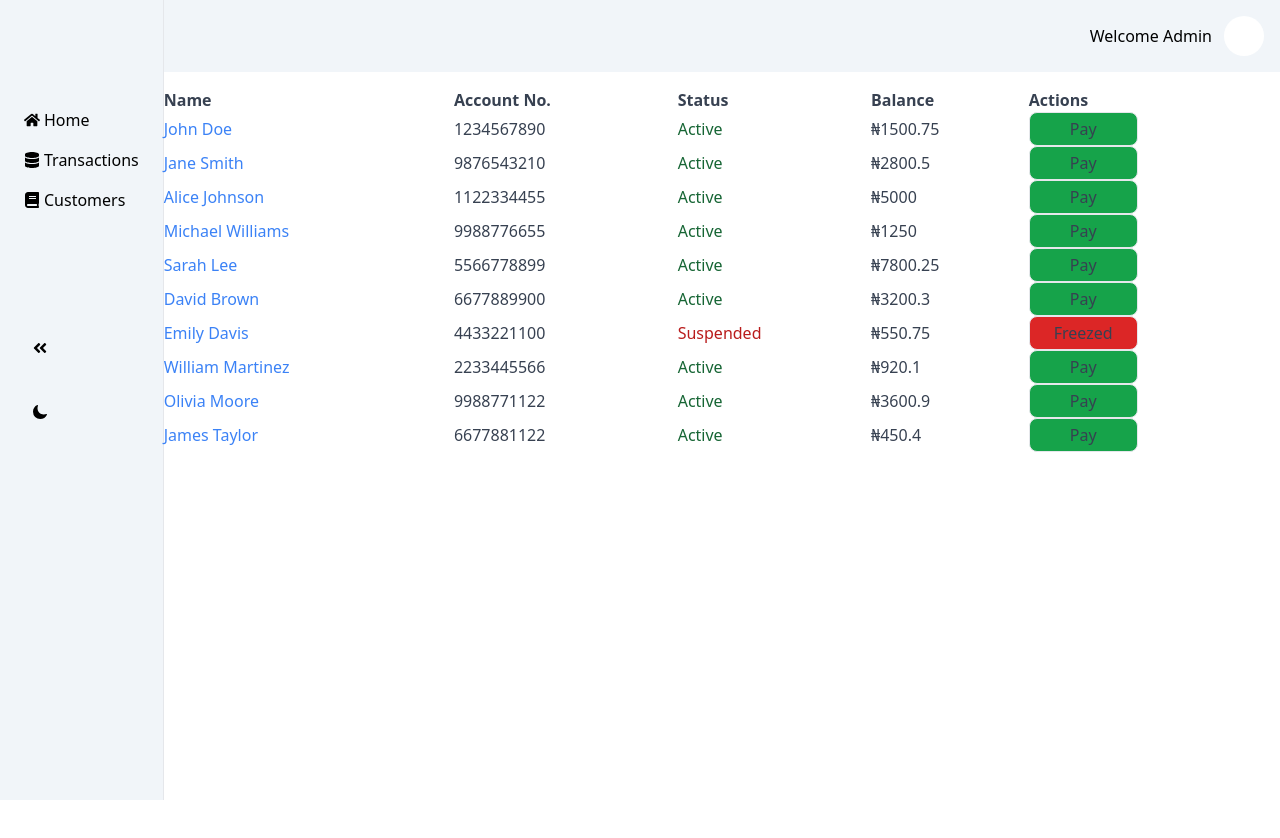
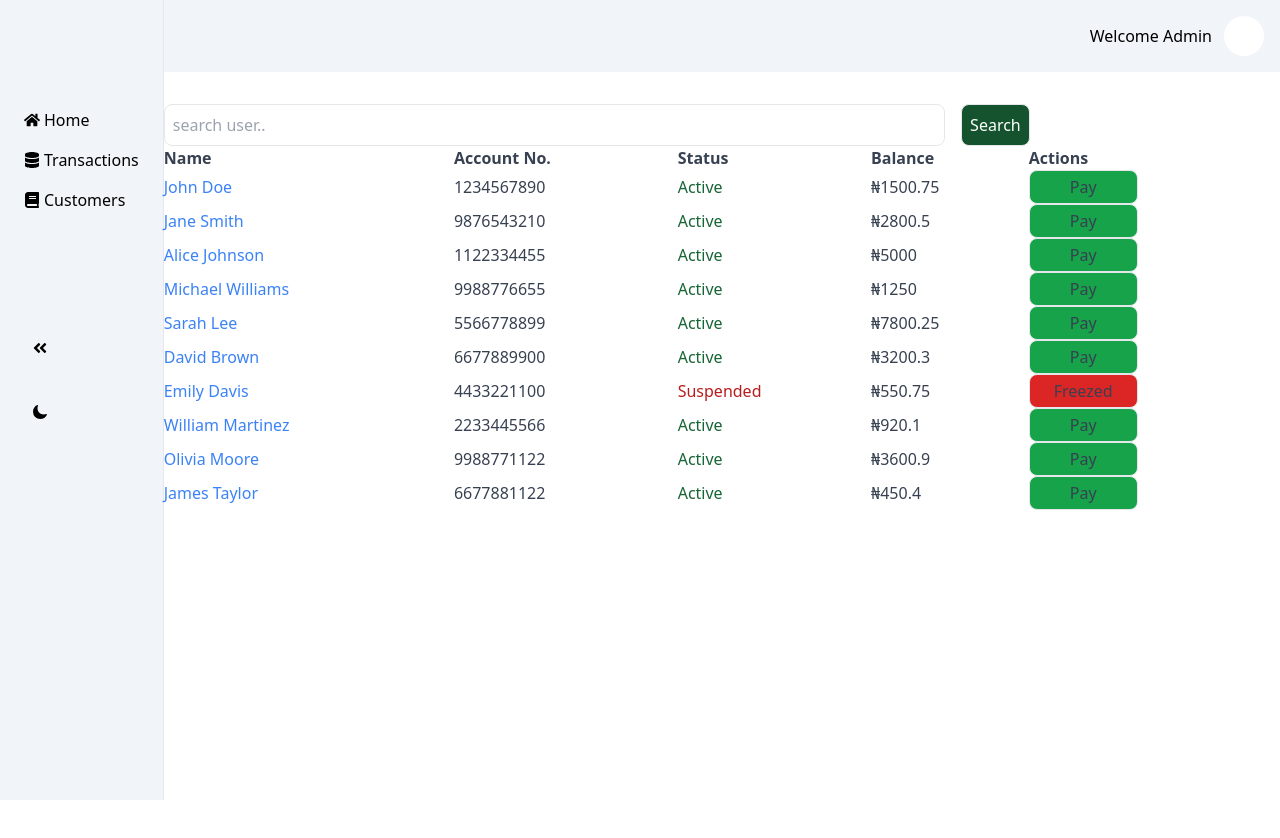
Before and after one commit to RidwanAdebosin/banking-dashboard, a React (Vite) app: page /customers in a window 1280 px wide. Shown: the top 838 px of the page. Built offline with nearby package versions, Linux system fonts and the light colour scheme.

Commit message:
feat: Context hook

```diff
--- a/src/Context/FilterContext.tsx
+++ b/src/Context/FilterContext.tsx
@@ -1,4 +1,4 @@
-import { createContext, useState } from "react";
+import { createContext, useContext, useState } from "react";
 import { usersData } from "../utils/data";
 
 //Creating a filter context custom provider
@@ -35,4 +35,9 @@ const FilterProvider = ({ children }) => {
   );
 };
 
-export { FilterContext, FilterProvider };
+const useFilter = () => {
+  const context = useContext(FilterContext);
+  return context;
+};
+
+export { useFilter, FilterProvider };
--- a/src/Pages/AdminDashBoard.tsx
+++ b/src/Pages/AdminDashBoard.tsx
@@ -4,12 +4,10 @@ import { FilterProvider } from "../Context/FilterContext";
 
 const AdminDashBoard = () => {
   return (
-    <FilterProvider>
-      <section className="py-8 px-4 lg:px-8 grid grid-cols-1 gap-4">
-        <BankSummary />
-        <Users />
-      </section>
-    </FilterProvider>
+    <section className="py-8 px-4 lg:px-8 grid grid-cols-1 gap-4">
+      <BankSummary />
+      <Users />
+    </section>
   );
 };
 
--- a/src/Pages/CustomersPage.tsx
+++ b/src/Pages/CustomersPage.tsx
@@ -1,17 +1,33 @@
 import { Link } from "react-router-dom";
 import { UserDataType } from "../utils/data";
 import { useContext } from "react";
-import { UsersContext } from "../Context/UsersContext";
+// import { UsersContext } from "../Context/UsersContext";
+import { Button } from "../utils/Button";
+import { useFilter, FilterProvider } from "../Context/FilterContext";
 
 const CustomersPage = () => {
-  // const usersData = useLoaderData() as UserDataType[];
-  // const handleTransfer = () => {
-  // };
-
-  const usersData = useContext(UsersContext);
+  // const usersData = useContext(UsersContext);
+  const { onSearchUser, onFilteredUser } = useFilter();
 
   return (
+    <FilterProvider>
       <section className="relative flex flex-col h-screen w-full text-gray-700 bg-white dark:bg-blue-950 dark:text-white rounded-lg bg-clip-border py-4">
+        <form
+          onSubmit={(e) => e.preventDefault()}
+          action="search"
+          className=" mt-4 "
+        >
+          <label htmlFor="search">
+            <input
+              type="text"
+              id="search"
+              className="w-[70%] border rounded-lg p-2 mr-4"
+              placeholder="search user.."
+              onChange={onSearchUser}
+            />
+          </label>
+          <Button onClick={() => onSearchUser()}>Search</Button>
+        </form>
         <table className="w-full text-left table-auto min-w-max">
           <thead>
             <tr>
@@ -23,7 +39,7 @@ const CustomersPage = () => {
             </tr>
           </thead>
           <tbody>
-          {usersData.map((user: UserDataType) => (
+            {onFilteredUser.map((user: UserDataType) => (
               <tr
                 key={user?.accountNumber}
                 className="hover:bg-slate-50 dark:hover:bg-slate-900"
@@ -66,6 +82,7 @@ const CustomersPage = () => {
           </tbody>
         </table>
       </section>
+    </FilterProvider>
   );
 };
 
--- a/src/Router/Layout.tsx
+++ b/src/Router/Layout.tsx
@@ -1,9 +1,11 @@
 import { Outlet } from "react-router-dom";
 import SideBar from "../components/SideBar";
 import Navigation from "../components/Navigation";
+import { FilterProvider } from "../Context/FilterContext";
 
 const Layout = () => {
   return (
+    <FilterProvider>
       <div className="flex">
         <aside className=" bg-slate-100 px-4 dark:bg-blue-950 h-svh border-r">
           <SideBar />
@@ -17,6 +19,7 @@ const Layout = () => {
           </main>
         </div>
       </div>
+    </FilterProvider>
   );
 };
 
--- a/src/components/BankSummary.tsx
+++ b/src/components/BankSummary.tsx
@@ -1,14 +1,12 @@
-import { useContext } from "react";
-import { FilterProvider, FilterContext } from "../Context/FilterContext";
+import { useFilter } from "../Context/FilterContext";
 import { Button } from "../utils/Button";
 import { Card } from "../utils/Card";
 
 export const BankSummary = () => {
-  const filterContext = useContext(FilterContext);
+  const filterContext = useFilter();
   const { onSearchUser } = filterContext;
   return (
     <>
-      <FilterProvider>
       <section className="grid grid-cols-2 gap-2 lg:flex justify-between h-">
         <Card>
           <div className="lg:flex gap-4">
@@ -47,7 +45,6 @@ export const BankSummary = () => {
           <Button onClick={() => onSearchUser()}>Search</Button>
         </form>
       </section>
-      </FilterProvider>
 
       <form
         action="search"
--- a/src/components/Users.tsx
+++ b/src/components/Users.tsx
@@ -1,9 +1,8 @@
-import { UserDataType, usersData } from "../utils/data";
-import { FilterContext, FilterProvider } from "../Context/FilterContext";
-import { useContext } from "react";
+import { UserDataType } from "../utils/data";
+import { FilterProvider, useFilter } from "../Context/FilterContext";
 
 export const Users = () => {
-  const { onFilteredUser } = useContext(FilterContext);
+  const { onFilteredUser } = useFilter();
   // const handleTransfer = () => {};
   return (
     <FilterProvider>
```
Lines whose indentation alone changed are shown as unchanged.
